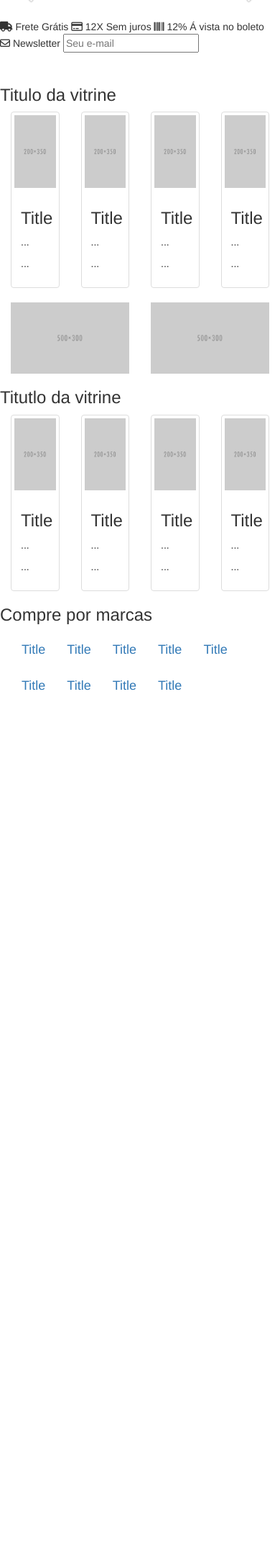
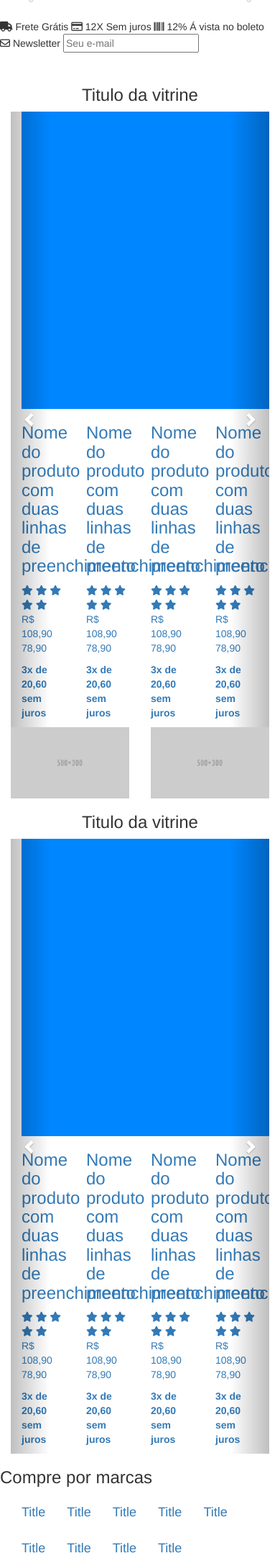
Before and after one commit to dihdnt/teste-auaha, a PHP site: page / in a window 390 px wide. Shown: the part 223-2398 px from the top of the page at 72% size. Before the commit the page ends 1182 px from the top, so only its background shows below. Run offline with PHP 8.4, Linux system fonts and the light colour scheme; style sheets or scripts are compiled from the project's sources; some libraries are stand-ins or nearby versions.

Commit message:
preparando para heroku

```diff
--- a/app/index.html
+++ b/app/index.html
@@ -3,11 +3,12 @@
     <head>
         <meta charset="utf-8">
         <meta http-equiv="X-UA-Compatible" content="IE=edge">
-        <title>Dia dos Namorados</title>
+        <title>Teste</title>
         <meta name="description" content="">
         <meta name="viewport" content="width=device-width, initial-scale=1">
         <!-- Latest compiled and minified CSS & JS -->
         <link rel="stylesheet" href="https://maxcdn.bootstrapcdn.com/bootstrap/3.3.6/css/bootstrap.min.css" integrity="sha384-1q8mTJOASx8j1Au+a5WDVnPi2lkFfwwEAa8hDDdjZlpLegxhjVME1fgjWPGmkzs7" crossorigin="anonymous">
+        <link href="//netdna.bootstrapcdn.com/font-awesome/4.2.0/css/font-awesome.min.css" rel="stylesheet">
         <script src="//code.jquery.com/jquery.js"></script>
         <script src="https://use.fontawesome.com/4ff223c014.js"></script>
         <script src="https://maxcdn.bootstrapcdn.com/bootstrap/3.3.6/js/bootstrap.min.js" integrity="sha384-0mSbJDEHialfmuBBQP6A4Qrprq5OVfW37PRR3j5ELqxss1yVqOtnepnHVP9aJ7xS" crossorigin="anonymous"></script>
@@ -17,7 +18,7 @@
     <body >
     <header>
         <nav class="navbar navbar-style nav-aling" role="navigation">
-            <div class="container-fluid">
+            <div class="container">
                 <!-- Brand and toggle get grouped for better mobile display -->
                 <div class="navbar-header">
                     <button type="button" class="navbar-toggle" data-toggle="collapse" data-target=".navbar-ex1-collapse">
@@ -48,7 +49,7 @@
             </div>
         </nav>
         <section>
-        <div class="container-fluid">
+        <div class="container">
             <div class="row">
                 <div class="col-xs-12 col-sm-12 col-md-12 col-lg-12 navbar-style-blue">
                     <div class="menu-align">
@@ -102,8 +103,8 @@
                                <img class="bgteste" data-src="holder.js/900x500/auto/#555:#5a5a5a/text:Third slide" alt="Terceiro slide" src="">
                            </div>
                        </div>
-                       <a class="left carousel-control" href="#carousel-id" data-slide="prev"><span class="glyphicon glyphicon-chevron-left"></span></a>
-                       <a class="right carousel-control" href="#carousel-id" data-slide="next"><span class="glyphicon glyphicon-chevron-right"></span></a>
+                       <a class="left carousel-control" href="#carousel-id" data-slide="prev"><span class="glyphicon glyphicon-chevron-left opacidade"></span></a>
+                       <a class="right carousel-control" href="#carousel-id" data-slide="next"><span class="glyphicon glyphicon-chevron-right opacidade"></span></a>
                    </div>
                 </div>
             </div>
@@ -131,48 +132,180 @@
         </form>
         </div>
         <section>
-        <h3>Titulo da vitrine</h3>
+        <h3 class="text-center">Titulo da vitrine</h3>
+        <div class="container-fluid vitrine-align">
+        <div id="vitrine-1" class="carousel slide" data-ride="carousel">
+            <div class="carousel-inner">
+                <div class="item">
+                    <div class="col-xs-3 col-sm-3 col-md-3 col-lg-3">
+                        <a href="#" >
+                            <img src="/arquivos/banner2.jpg" alt="banner-1">
+                        <div class="caption">
+                            <h3>Nome do produto com duas linhas de preenchimento</h3>
+                            <div class="starrr" data-numstars="5" data-connected-input="rating">
+                            <i class="fa fa-star active"></i>
+                            <i class="fa fa-star active" ></i>
+                            <i class="fa fa-star "></i>
+                            <i class="fa fa-star"></i>
+                            <i class="fa fa-star"></i>
+                            </div>
+                            <div class="preco">
+                                <p>R$ 108,90 <span>78,90</span></p>
+                                <p><strong>3x de 20,60 sem juros</strong></p>
+                            </div>
+
+                        </div>
+                        </a>
+                    </div>
 
                     <div class="col-xs-3 col-sm-3 col-md-3 col-lg-3">
-            <div class="thumbnail">
-                <img src="/arquivos/banner2.png" alt="">
+                        <a href="#" >
+                            <img src="/arquivos/banner2.jpg" alt="banner-2">
                         <div class="caption">
-                    <h3>Title</h3>
-                    <p>...</p>
-                    <p>...</p>
+                            <h3>Nome do produto com duas linhas de preenchimento</h3>
+                             <div class="starrr" data-numstars="5" data-connected-input="rating">
+                            <i class="fa fa-star active"></i>
+                            <i class="fa fa-star " ></i>
+                            <i class="fa fa-star "></i>
+                            <i class="fa fa-star"></i>
+                            <i class="fa fa-star"></i>
+                            </div>
+                           <div class="preco">
+                               <p>R$ 108,90 <span>78,90</span></p>
+                               <p><strong>3x de 20,60 sem juros</strong></p>
                            </div>
                         </div>
+                        </a>
+                    </div>
+
+                    <div class="col-xs-3 col-sm-3 col-md-3 col-lg-3">
+                        <a href="#" >
+                            <img src="/arquivos/banner2.jpg" alt="banner-3">
+                        <div class="caption">
+                            <h3>Nome do produto com duas linhas de preenchimento</h3>
+                             <div class="starrr" data-numstars="5" data-connected-input="rating">
+                            <i class="fa fa-star active"></i>
+                            <i class="fa fa-star active" ></i>
+                            <i class="fa fa-star active"></i>
+                            <i class="fa fa-star active"></i>
+                            <i class="fa fa-star active"></i>
+                            </div>
+                           <div class="preco">
+                               <p>R$ 108,90 <span>78,90</span></p>
+                               <p><strong>3x de 20,60 sem juros</strong></p>
+                           </div>
+                        </div>
+                        </a>
                     </div>
                     <div class="col-xs-3 col-sm-3 col-md-3 col-lg-3">
-            <div class="thumbnail">
-                <img src="/arquivos/banner2.png" alt="">
+                        <a href="#" >
+                            <img src="/arquivos/banner2.jpg" alt="banner-4">
                         <div class="caption">
-                    <h3>Title</h3>
-                    <p>...</p>
-                    <p>...</p>
+                            <h3>Nome do produto com duas linhas de preenchimento</h3>
+                             <div class="starrr" data-numstars="5" data-connected-input="rating">
+                            <i class="fa fa-star active"></i>
+                            <i class="fa fa-star active" ></i>
+                            <i class="fa fa-star "></i>
+                            <i class="fa fa-star"></i>
+                            <i class="fa fa-star"></i>
+                            </div>
+                           <div class="preco">
+                               <p>R$ 108,90 <span>78,90</span></p>
+                               <p><strong>3x de 20,60 sem juros</strong></p>
                            </div>
                         </div>
+                        </a>
+                    </div>
+                </div>
+
+                <div class="item active">
+                    <div class="col-xs-3 col-sm-3 col-md-3 col-lg-3">
+                        <a href="#" >
+                            <img src="/arquivos/banner2.jpg" alt="banner-5">
+                        <div class="caption">
+                            <h3>Nome do produto com duas linhas de preenchimento</h3>
+                             <div class="starrr" data-numstars="5" data-connected-input="rating">
+                            <i class="fa fa-star active"></i>
+                            <i class="fa fa-star active" ></i>
+                            <i class="fa fa-star active"></i>
+                            <i class="fa fa-star active"></i>
+                            <i class="fa fa-star"></i>
+                            </div>
+                           <div class="preco">
+                               <p>R$ 108,90 <span>78,90</span></p>
+                               <p><strong>3x de 20,60 sem juros</strong></p>
+                           </div>
+                        </div>
+                        </a>
+                    </div>
+
+                    <div class="col-xs-3 col-sm-3 col-md-3 col-lg-3">
+                        <a href="#" >
+                            <img src="/arquivos/banner2.jpg" alt="banner-6">
+                        <div class="caption">
+                            <h3>Nome do produto com duas linhas de preenchimento</h3>
+                             <div class="starrr" data-numstars="5" data-connected-input="rating">
+                            <i class="fa fa-star active"></i>
+                            <i class="fa fa-star active" ></i>
+                            <i class="fa fa-star active"></i>
+                            <i class="fa fa-star"></i>
+                            <i class="fa fa-star"></i>
+                            </div>
+                           <div class="preco">
+                               <p>R$ 108,90 <span>78,90</span></p>
+                               <p><strong>3x de 20,60 sem juros</strong></p>
+                           </div>
+                        </div>
+                        </a>
+                    </div>
+
+                    <div class="col-xs-3 col-sm-3 col-md-3 col-lg-3">
+                        <a href="#" >
+                            <img src="/arquivos/banner2.jpg" alt="banner-7">
+                        <div class="caption">
+                            <h3>Nome do produto com duas linhas de preenchimento</h3>
+                             <div class="starrr" data-numstars="5" data-connected-input="rating">
+                            <i class="fa fa-star active"></i>
+                            <i class="fa fa-star active" ></i>
+                            <i class="fa fa-star active"></i>
+                            <i class="fa fa-star"></i>
+                            <i class="fa fa-star"></i>
+                            </div>
+                           <div class="preco">
+                               <p>R$ 108,90 <span>78,90</span></p>
+                               <p><strong>3x de 20,60 sem juros</strong></p>
+                           </div>
+                        </div>
+                        </a>
                     </div>
                     <div class="col-xs-3 col-sm-3 col-md-3 col-lg-3">
-            <div class="thumbnail">
-                <img src="/arquivos/banner2.png" alt="">
+                        <a href="#" >
+                            <img src="/arquivos/banner2.jpg" alt="banner-8">
                         <div class="caption">
-                    <h3>Title</h3>
-                    <p>...</p>
-                    <p>...</p>
+                            <h3>Nome do produto com duas linhas de preenchimento</h3>
+                             <div class="starrr" data-numstars="5" data-connected-input="rating">
+                            <i class="fa fa-star active"></i>
+                            <i class="fa fa-star active" ></i>
+                            <i class="fa fa-star active"></i>
+                            <i class="fa fa-star"></i>
+                            <i class="fa fa-star"></i>
+                            </div>
+                           <div class="preco">
+                               <p>R$ 108,90 <span>78,90</span></p>
+                               <p><strong>3x de 20,60 sem juros</strong></p>
                            </div>
                         </div>
+                        </a>
                     </div>
-        <div class="col-xs-3 col-sm-3 col-md-3 col-lg-3">
-            <div class="thumbnail">
-                <img src="/arquivos/banner2.png" alt="">
-                <div class="caption">
-                    <h3>Title</h3>
-                    <p>...</p>
-                    <p>...</p>
+
                 </div>
             </div>
+           <a class="marginleft left carousel-control carousel-control-top" href="#vitrine-1" data-slide="prev"><span class="glyphicon glyphicon-chevron-left testea"></span></a>
+            <a class="marginright right carousel-control carousel-control-top" href="#vitrine-1" data-slide="next"><span class="glyphicon glyphicon-chevron-right testeb"></span></a>
         </div>
+
+        </div>
+
 
         <div class="container">
             <div class="row">
@@ -185,47 +318,178 @@
             </div>
         </div>
 
-            <h3>Titutlo da vitrine</h3>
+              <h3 class="text-center">Titulo da vitrine</h3>
+        <div class="container-fluid vitrine-align">
+        <div id="vitrine-2" class="carousel slide" data-ride="carousel">
+            <div class="carousel-inner">
+                <div class="item">
+                    <div class="col-xs-3 col-sm-3 col-md-3 col-lg-3">
+                        <a href="#" >
+                            <img src="/arquivos/banner2.jpg" alt="banner-1">
+                        <div class="caption">
+                            <h3>Nome do produto com duas linhas de preenchimento</h3>
+                            <div class="starrr" data-numstars="5" data-connected-input="rating">
+                            <i class="fa fa-star active"></i>
+                            <i class="fa fa-star active" ></i>
+                            <i class="fa fa-star "></i>
+                            <i class="fa fa-star"></i>
+                            <i class="fa fa-star"></i>
+                            </div>
+
+                           <div class="preco">
+                               <p>R$ 108,90 <span>78,90</span></p>
+                               <p><strong>3x de 20,60 sem juros</strong></p>
+                           </div>
+                        </div>
+                        </a>
+                    </div>
 
                     <div class="col-xs-3 col-sm-3 col-md-3 col-lg-3">
-            <div class="thumbnail">
-                <img src="/arquivos/banner2.png" alt="">
+                        <a href="#" >
+                            <img src="/arquivos/banner2.jpg" alt="banner-2">
                         <div class="caption">
-                    <h3>Title</h3>
-                    <p>...</p>
-                    <p>...</p>
+                            <h3>Nome do produto com duas linhas de preenchimento</h3>
+                             <div class="starrr" data-numstars="5" data-connected-input="rating">
+                            <i class="fa fa-star active"></i>
+                            <i class="fa fa-star " ></i>
+                            <i class="fa fa-star "></i>
+                            <i class="fa fa-star"></i>
+                            <i class="fa fa-star"></i>
+                            </div>
+                           <div class="preco">
+                               <p>R$ 108,90 <span>78,90</span></p>
+                               <p><strong>3x de 20,60 sem juros</strong></p>
                            </div>
                         </div>
+                        </a>
+                    </div>
+
+                    <div class="col-xs-3 col-sm-3 col-md-3 col-lg-3">
+                        <a href="#" >
+                            <img src="/arquivos/banner2.jpg" alt="banner-3">
+                        <div class="caption">
+                            <h3>Nome do produto com duas linhas de preenchimento</h3>
+                             <div class="starrr" data-numstars="5" data-connected-input="rating">
+                            <i class="fa fa-star active"></i>
+                            <i class="fa fa-star active" ></i>
+                            <i class="fa fa-star active"></i>
+                            <i class="fa fa-star active"></i>
+                            <i class="fa fa-star active"></i>
+                            </div>
+                           <div class="preco">
+                               <p>R$ 108,90 <span>78,90</span></p>
+                               <p><strong>3x de 20,60 sem juros</strong></p>
+                           </div>
+                        </div>
+                        </a>
                     </div>
                     <div class="col-xs-3 col-sm-3 col-md-3 col-lg-3">
-            <div class="thumbnail">
-                <img src="/arquivos/banner2.png" alt="">
+                        <a href="#" >
+                            <img src="/arquivos/banner2.jpg" alt="banner-4">
                         <div class="caption">
-                    <h3>Title</h3>
-                    <p>...</p>
-                    <p>...</p>
+                            <h3>Nome do produto com duas linhas de preenchimento</h3>
+                             <div class="starrr" data-numstars="5" data-connected-input="rating">
+                            <i class="fa fa-star active"></i>
+                            <i class="fa fa-star active" ></i>
+                            <i class="fa fa-star "></i>
+                            <i class="fa fa-star"></i>
+                            <i class="fa fa-star"></i>
+                            </div>
+                           <div class="preco">
+                               <p>R$ 108,90 <span>78,90</span></p>
+                               <p><strong>3x de 20,60 sem juros</strong></p>
                            </div>
                         </div>
+                        </a>
+                    </div>
+                </div>
+
+                <div class="item active">
+                    <div class="col-xs-3 col-sm-3 col-md-3 col-lg-3">
+                        <a href="#" >
+                            <img src="/arquivos/banner2.jpg" alt="banner-5">
+                        <div class="caption">
+                            <h3>Nome do produto com duas linhas de preenchimento</h3>
+                             <div class="starrr" data-numstars="5" data-connected-input="rating">
+                            <i class="fa fa-star active"></i>
+                            <i class="fa fa-star active" ></i>
+                            <i class="fa fa-star active"></i>
+                            <i class="fa fa-star active"></i>
+                            <i class="fa fa-star"></i>
+                            </div>
+                           <div class="preco">
+                               <p>R$ 108,90 <span>78,90</span></p>
+                               <p><strong>3x de 20,60 sem juros</strong></p>
+                           </div>
+                        </div>
+                        </a>
+                    </div>
+
+                    <div class="col-xs-3 col-sm-3 col-md-3 col-lg-3">
+                        <a href="#" >
+                            <img src="/arquivos/banner2.jpg" alt="banner-6">
+                        <div class="caption">
+                            <h3>Nome do produto com duas linhas de preenchimento</h3>
+                             <div class="starrr" data-numstars="5" data-connected-input="rating">
+                            <i class="fa fa-star active"></i>
+                            <i class="fa fa-star active" ></i>
+                            <i class="fa fa-star active"></i>
+                            <i class="fa fa-star"></i>
+                            <i class="fa fa-star"></i>
+                            </div>
+                           <div class="preco">
+                               <p>R$ 108,90 <span>78,90</span></p>
+                               <p><strong>3x de 20,60 sem juros</strong></p>
+                           </div>
+                        </div>
+                        </a>
+                    </div>
+
+                    <div class="col-xs-3 col-sm-3 col-md-3 col-lg-3">
+                        <a href="#" >
+                            <img src="/arquivos/banner2.jpg" alt="banner-7">
+                        <div class="caption">
+                            <h3>Nome do produto com duas linhas de preenchimento</h3>
+                             <div class="starrr" data-numstars="5" data-connected-input="rating">
+                            <i class="fa fa-star active"></i>
+                            <i class="fa fa-star active" ></i>
+                            <i class="fa fa-star active"></i>
+                            <i class="fa fa-star"></i>
+                            <i class="fa fa-star"></i>
+                            </div>
+                           <div class="preco">
+                               <p>R$ 108,90 <span>78,90</span></p>
+                               <p><strong>3x de 20,60 sem juros</strong></p>
+                           </div>
+                        </div>
+                        </a>
                     </div>
                     <div class="col-xs-3 col-sm-3 col-md-3 col-lg-3">
-            <div class="thumbnail">
-                <img src="/arquivos/banner2.png" alt="">
+                        <a href="#" >
+                            <img src="/arquivos/banner2.jpg" alt="banner-8">
                         <div class="caption">
-                    <h3>Title</h3>
-                    <p>...</p>
-                    <p>...</p>
+                            <h3>Nome do produto com duas linhas de preenchimento</h3>
+                             <div class="starrr" data-numstars="5" data-connected-input="rating">
+                            <i class="fa fa-star active"></i>
+                            <i class="fa fa-star active" ></i>
+                            <i class="fa fa-star active"></i>
+                            <i class="fa fa-star"></i>
+                            <i class="fa fa-star"></i>
+                            </div>
+                           <div class="preco">
+                               <p>R$ 108,90 <span>78,90</span></p>
+                               <p><strong>3x de 20,60 sem juros</strong></p>
                            </div>
                         </div>
+                        </a>
                     </div>
-        <div class="col-xs-3 col-sm-3 col-md-3 col-lg-3">
-            <div class="thumbnail">
-                <img src="/arquivos/banner2.png" alt="">
-                <div class="caption">
-                    <h3>Title</h3>
-                    <p>...</p>
-                    <p>...</p>
+
                 </div>
             </div>
+            <a class="marginleft left carousel-control carousel-control-top" href="#vitrine-2" data-slide="prev"><span class="glyphicon glyphicon-chevron-left testea"></span></a>
+            <a class="marginright right carousel-control carousel-control-top" href="#vitrine-2" data-slide="next"><span class="glyphicon glyphicon-chevron-right testeb"></span></a>
+        </div>
+
         </div>
         </section>
         <section>
@@ -249,6 +513,9 @@
 
 
         <script src="//code.jquery.com/jquery.js"></script>
+        <script src="starrr.min.js"></script>
+        <script src="//ajax.googleapis.com/ajax/libs/jquery/1.11.2/jquery.min.js"></script>
+
         <script src="https://maxcdn.bootstrapcdn.com/bootstrap/3.3.6/js/bootstrap.min.js"></script>
         <script src="scripts/app.js"></script>
 </html>
--- a/app/scripts/src/five-star-rating/css/rating.css
+++ b/app/styles/rating.css
@@ -19,7 +19,7 @@
       -ms-flex: 0 0 24px;
           flex: 0 0 24px;
   height: 24px;
-  background: url("../img/stars.svg");
+  background: url("/arquivos/stars.svg");
   background-position: 0 0;
   cursor: pointer;
 }
--- a/app/styles/scss/config/_variable.scss
+++ b/app/styles/scss/config/_variable.scss
@@ -3,7 +3,7 @@ $blue: #008FCE;
 $blue2: #D7E8EF;
 $black : #090909;
 $white : #fff;
-$text : #7F7F7F;
+$text : #B4C4CB;
 $cta : #FA8904;
 $black2: #323232;
 $grey: #969696;
```
Also changed, not shown: app/scripts/app.js (+0 -172 lines), app/styles/scss/config/_settings.scss (+42 -4 lines), app/styles/scss/pages/caroucel.scss (+38 -17 lines), app/arquivos/banner2.jpg (added), app/arquivos/banner3.png, app/arquivos/stars.svg (renamed from app/scripts/src/five-star-rating/img/stars.svg), app/five-star-rating/.bower.json (renamed from app/scripts/src/five-star-rating/.bower.json), app/five-star-rating/README.md (renamed from app/scripts/src/five-star-rating/README.md), app/five-star-rating/bower.json (renamed from app/scripts/src/five-star-rating/bower.json), app/scripts/rating.js (renamed from app/scripts/src/five-star-rating/js/src/rating.js), app/scripts/rating.min.js (renamed from app/scripts/src/five-star-rating/js/dist/rating.min.js), app/styles/rating.min.css (renamed from app/scripts/src/five-star-rating/css/rating.min.css). Lines whose indentation alone changed are shown as unchanged.
